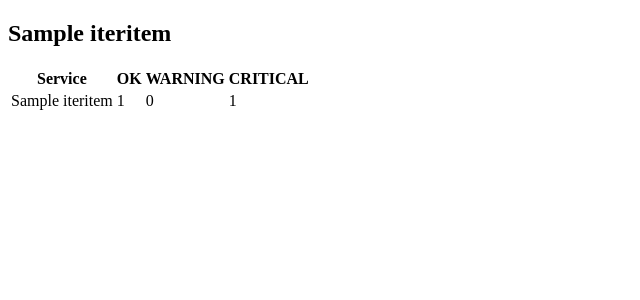
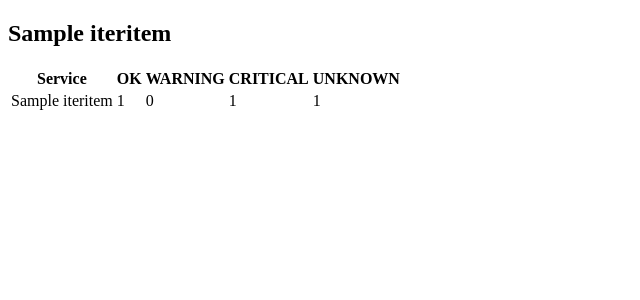
Before and after one commit to mozilla/zamboni-dashboard, a Flask app: template zamboni_dashboard/templates/nagios.html in a window 1280 px wide. Shown: the top 300 px of the page, without its empty margins (0-640 px from the left). Run offline with Flask 2, Linux system fonts and the light colour scheme; the template is opened without the code that fills it: most values are stand-ins (such as "Sample title", 1, 10 or a date in 2020); parts of the project's set-up code (start-up, migrations or seed data) failed here and were passed over.

Commit message:
Show services in UNKNOWN state.

```diff
--- a/zamboni_dashboard/templates/nagios.html
+++ b/zamboni_dashboard/templates/nagios.html
@@ -3,13 +3,14 @@
     {% for group, service_groups in status.iteritems() %}
         <h2>{{ group }}</h2>
         <table>
-            <tr><th>Service</th><th>OK</th><th>WARNING</th><th>CRITICAL</th></tr>
+            <tr><th>Service</th><th>OK</th><th>WARNING</th><th>CRITICAL</th><th>UNKNOWN</th></tr>
         {% for service_group, services in service_groups.iteritems() %}
         <tr>
             <td>{{ service_group }}</td>
             <td>{{ services.OK|length }}</td>
             <td>{{ services.WARNING|length }}</td>
             <td>{{ services.CRITICAL|length }}</td>
+            <td>{{ services.UNKNOWN|length }}</td>
             <td style="display: none;">
                 <ul class="service_host_list">
                 {% for service in services.all %}
--- a/zamboni_dashboard/views.py
+++ b/zamboni_dashboard/views.py
@@ -153,7 +153,8 @@ def nagios():
         status[group] = {}
         for s in services:
             status[group][s] = {'all': [], 'OK': [],
-                                'WARNING': [], 'CRITICAL': []}
+                                'WARNING': [], 'CRITICAL': [],
+                                'UNKNOWN': []}
             for h in hosts:
                 tmp = nstatus.services[h][s]
                 status[group][s][tmp.state].append(tmp)
```
